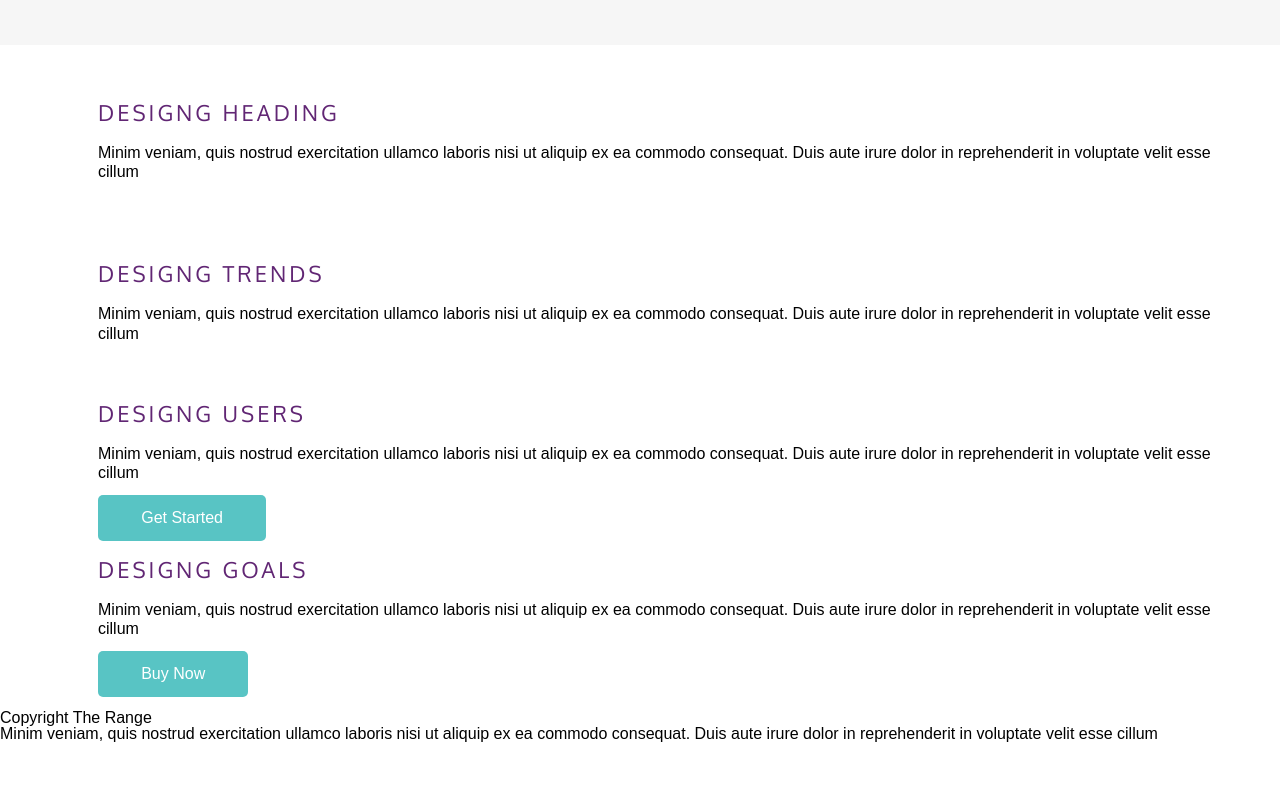
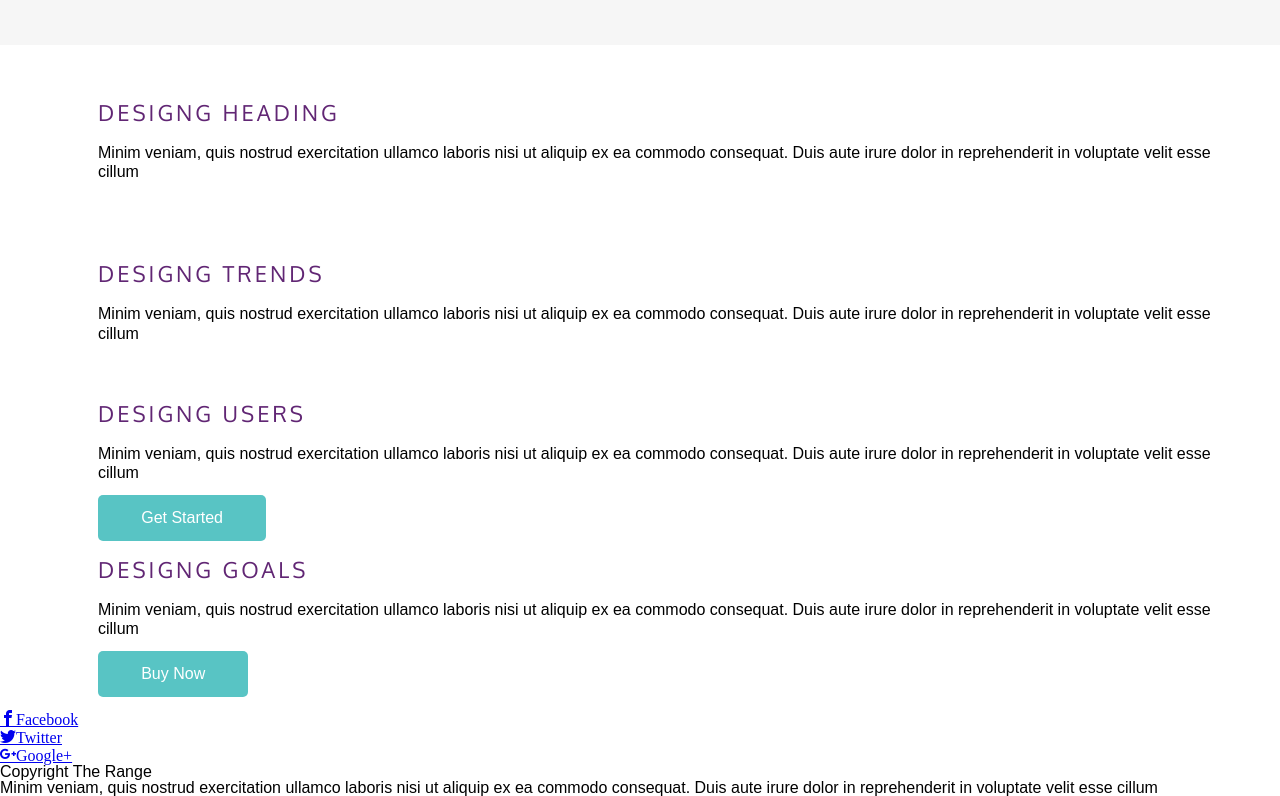
Before and after one commit to Alessandro-Miranda/responsivo, a plain HTML site: page index.html in a window 1280 px wide. Shown: the part 1265-2061 px from the top of the page. Before the commit the page ends 2007 px from the top, so only its background shows below. Drawn offline with Linux system fonts and the light colour scheme; files whose address does not match are found by name.

Commit message:
Inserted list with icons for social networks

```diff
--- a/index.html
+++ b/index.html
@@ -97,7 +97,11 @@
             </div>
         </section>
         <footer>
-            <!--inserir icones fb, google+ e twitter-->
+            <ul id="contatos-footer">
+                <li><a href="#" class="icon-facebook"><span class="ocultar">Facebook</span></a></li>
+                <li><a href="#" class="icon-twitter"><span class="ocultar">Twitter</span></a></li>
+                <li><a href="#" class="icon-google-plus"><span class="ocultar">Google+</span></a></li>
+            </ul>
             <p>Copyright The Range</p>
             <p>Minim veniam, quis nostrud exercitation ullamco laboris nisi ut aliquip ex ea commodo consequat.
             Duis aute irure dolor in reprehenderit in voluptate velit esse cillum</p>
```
